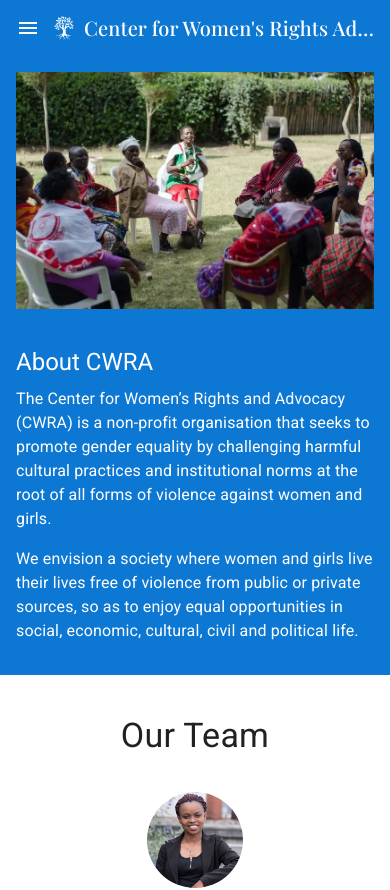
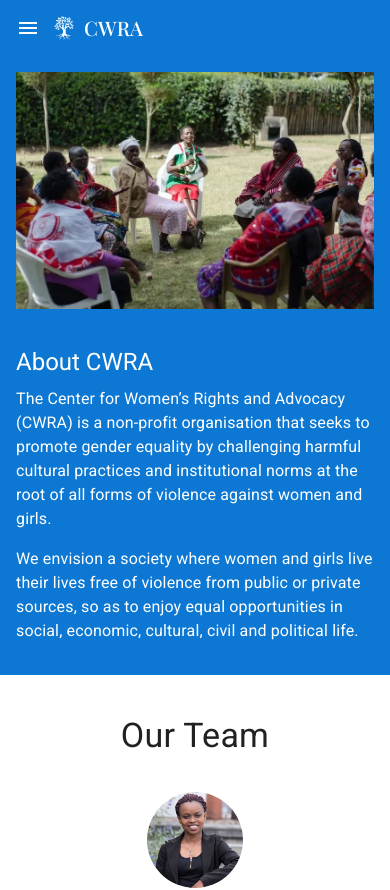
Before and after one commit to CWRAdvocacy/cwra.africa, a Next.js app: page / in a window 390 px wide. Shown: the top 890 px of the page. Built offline with nearby package versions, Linux system fonts and the light colour scheme; a web font is replaced by a local one.

Commit message:
fix: improve header title

```diff
--- a/src/components/header/index.jsx
+++ b/src/components/header/index.jsx
@@ -1,4 +1,5 @@
 import { makeStyles } from '@material-ui/core/styles';
+import useMediaQuery from '@material-ui/core/useMediaQuery';
 import {
   AppBar,
   List,
@@ -24,17 +25,13 @@ const useStyles = makeStyles((theme) => ({
     textDecoration: 'none !important',
     display: 'flex',
     alignItems: 'center',
-    flexWrap: 'wrap',
     flexGrow: 1,
-    maxWidth: '100%',
-    paddingRight: theme.spacing(2),
+    minWidth: 0,
+    marginRight: theme.spacing(2),
   },
   title: {
-    flexGrow: 1,
-    flexBasis: 0,
     fontFamily: 'Playfair Display',
-    paddingRight: theme.spacing(2),
-    paddingLeft: theme.spacing(1),
+    marginLeft: theme.spacing(1),
   },
   appBarLinksList: {
     display: 'flex',
@@ -46,7 +43,8 @@ const useStyles = makeStyles((theme) => ({
   },
   appBarLinksListItem: {
     minHeight: '64px',
-    textDecoration: 'none',
+    textDecoration: 'none !important',
+    color: 'inherit',
   },
 }));
 
@@ -77,6 +75,7 @@ function AppBarLinks({ links }) {
 
 export default function ButtonAppBar() {
   const classes = useStyles();
+  const acronymTitle = useMediaQuery('(max-width:470px)');
 
   const links = [
     { title: 'Home', url: '/' },
@@ -101,7 +100,7 @@ export default function ButtonAppBar() {
           <Link href="/" color="inherit" className={classes.titleLink}>
             <CwraTreeIcon />
             <Typography variant="h6" className={classes.title} noWrap>
-              Center for Women&apos;s Rights Advocacy
+              {acronymTitle ? 'CWRA' : "Center for Women's Rights Advocacy"}
             </Typography>
           </Link>
 
```
